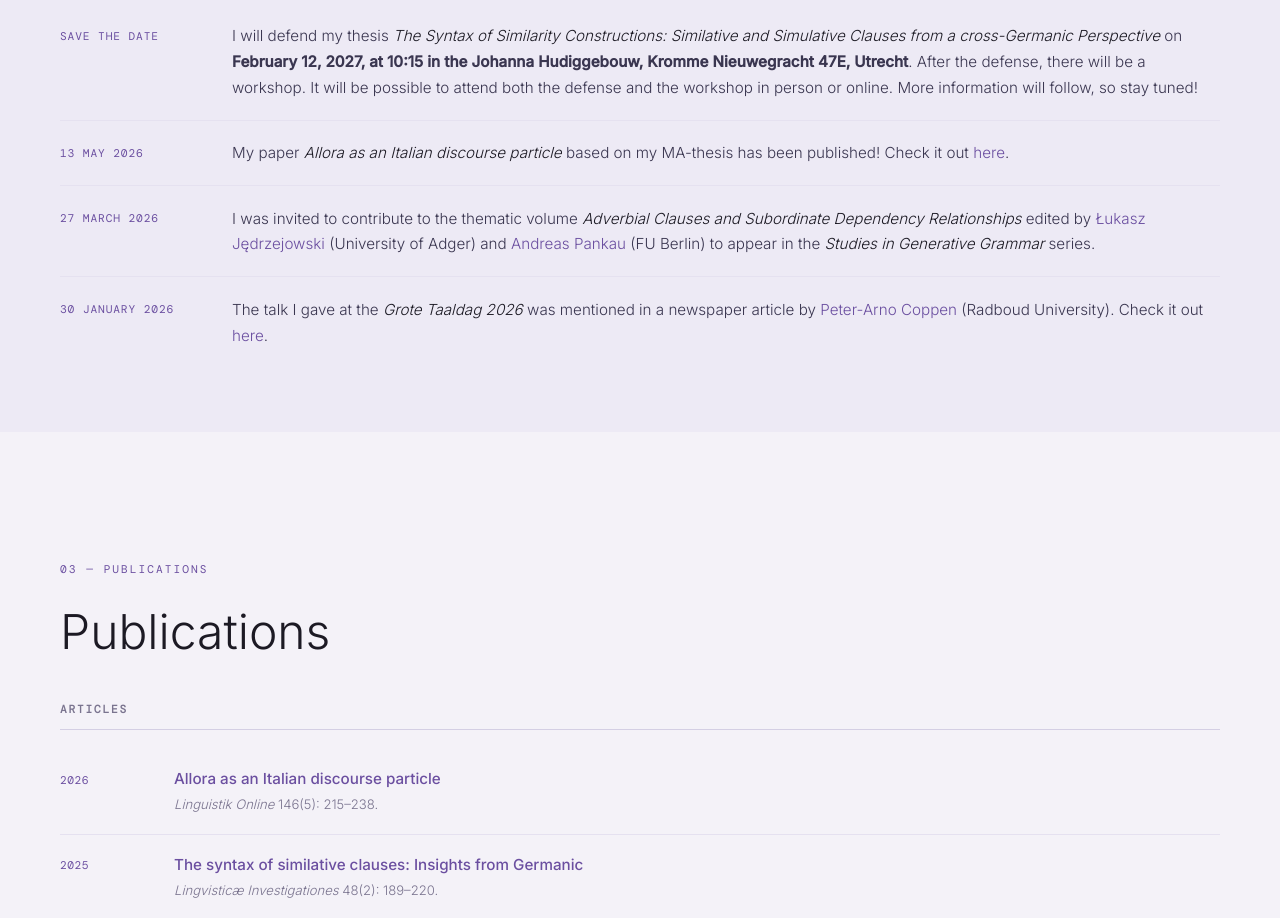
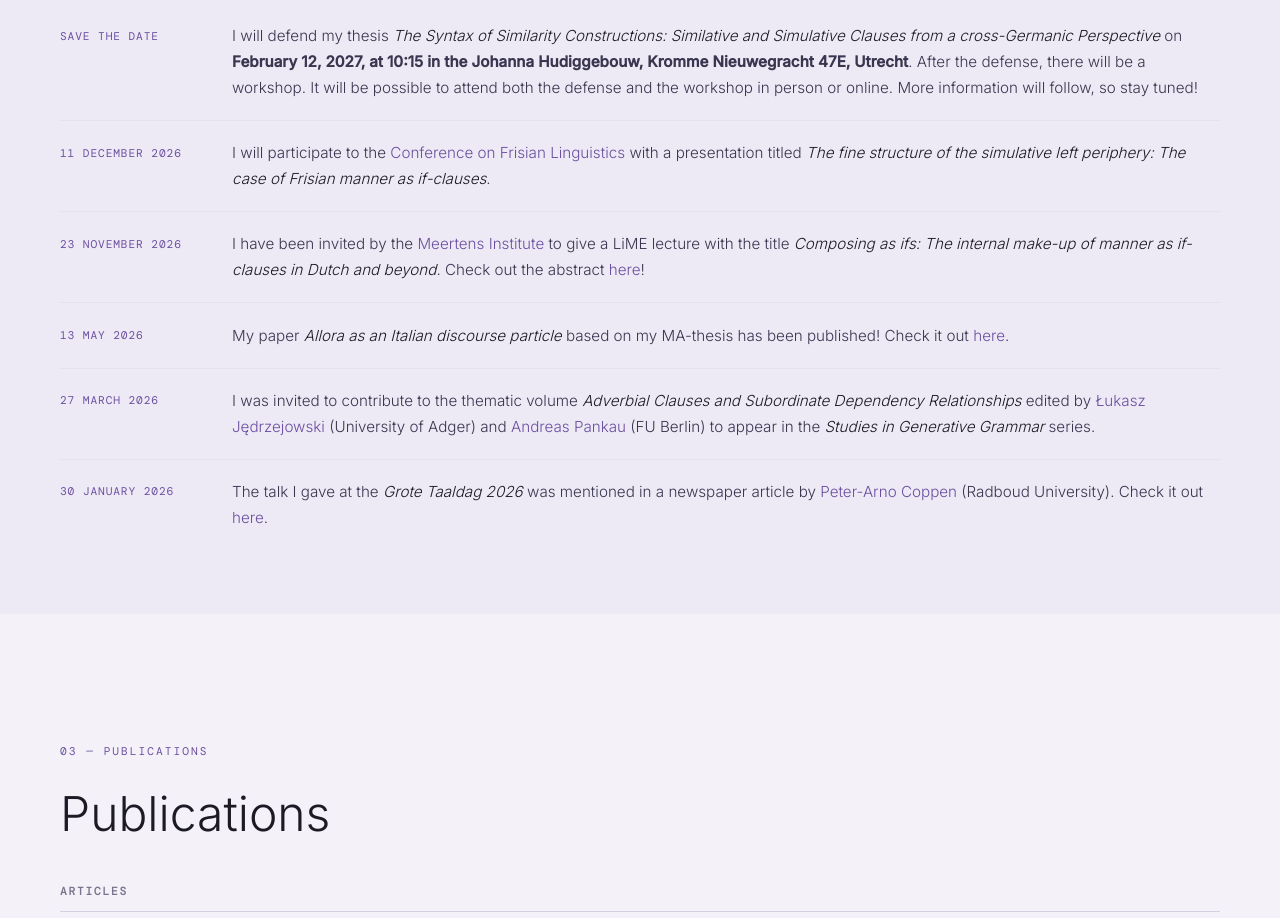
Before and after one commit to martamassaia/martamassaia.github.io, a plain HTML site: page index.html in a window 1280 px wide. Shown: the part 2080-2998 px from the top of the page. Drawn offline with nearby package versions, Linux system fonts and the light colour scheme; a web font is replaced by a local one.

Commit message:
Update index.html

```diff
--- a/index.html
+++ b/index.html
@@ -107,6 +107,21 @@
         <p class="news-text">
           I will defend my thesis <em>The Syntax of Similarity Constructions: Similative and Simulative Clauses from a cross-Germanic Perspective</em> on <strong>February 12, 2027, at 10:15 in the Johanna Hudiggebouw, Kromme Nieuwegracht 47E, Utrecht</strong>.
 		  After the defense, there will be a workshop. It will be possible to attend both the defense and the workshop in person or online. More information will follow, so stay tuned!
+        </p>
+      </div>
+
+<div class="news-item">
+ <span class="news-date">11 December 2026</span>
+        <p class="news-text">
+          I will participate to the <a href="https://www.fryske-akademy.nl/taalkundedei/" target="_blank" rel="noopener noreferrer">Conference on Frisian Linguistics</a> with a presentation titled <em>The fine structure of the simulative left periphery: The case of Frisian manner as if-clauses</em>.
+        </p>
+      </div>
+
+ <div class="news-item">
+        <span class="news-date">23 November 2026</span>
+        <p class="news-text">
+          I have been invited by the <a href="https://meertens.knaw.nl/" target="_blank" rel="noopener noreferrer">Meertens Institute</a> to give a LiME lecture with the title <em>Composing as ifs: The internal make-up of manner as if-clauses in Dutch and beyond</em>.
+			Check out the abstract <a href="https://lime.meertens.knaw.nl/en/home/" target="_blank" rel="noopener noreferrer">here</a>!
         </p>
       </div>
 
```
